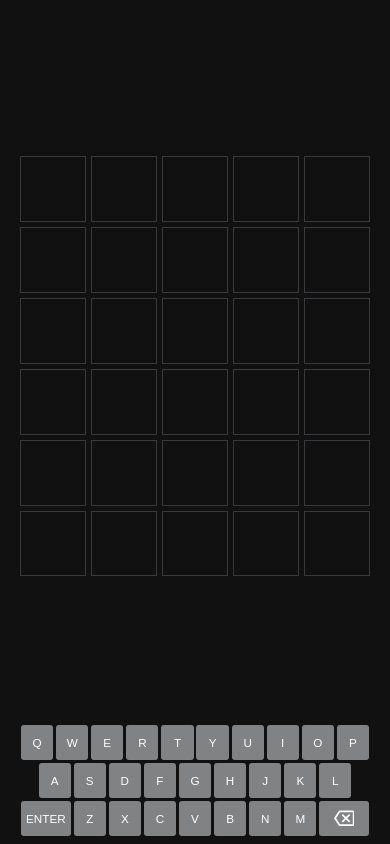
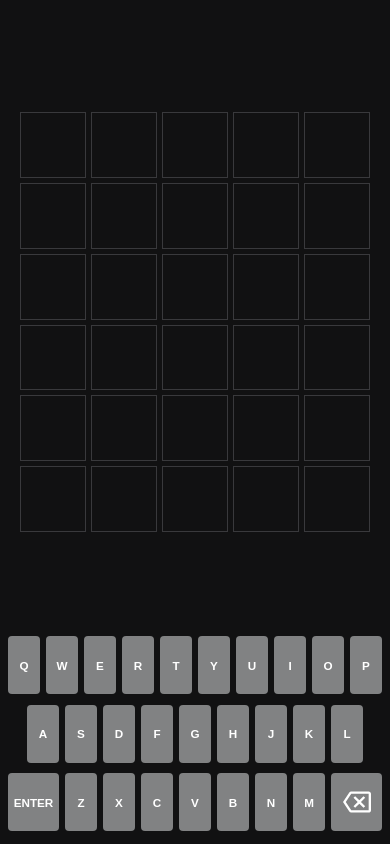
Before and after one commit to DevlinRocha/vvordle, a Vue app: page / in a window 390 px wide. Built offline with nearby package versions, Linux system fonts and the light colour scheme.

Commit message:
Adjust keyboard layout, style, and responsiveness

```diff
--- a/src/components/Keyboard.vue
+++ b/src/components/Keyboard.vue
@@ -31,6 +31,7 @@ function stopInteraction() {
 </script>
 
 <template>
+  <div class="wrapper">
     <div class="keyboard">
       <button
         v-for="letter in ['Q', 'W', 'E', 'R', 'T', 'Y', 'U', 'I', 'O', 'P']"
@@ -79,19 +80,32 @@ function stopInteraction() {
         </svg>
       </button>
     </div>
+  </div>
 </template>
 
 <style scoped>
+.wrapper {
+  width: 100%;
+  height: 200px;
+  max-width: 500px;
+  align-items: flex-end;
+}
+
 .keyboard {
   display: grid;
-  grid-template-columns: repeat(20, minmax(auto, 1.25em));
-  grid-auto-rows: 3em;
-  gap: 0.25em;
+  grid-template-columns: repeat(20, minmax(auto, 1fr));
+  grid-auto-rows: 1fr;
+  gap: 0.375rem;
+  width: 100%;
+  height: 200px;
+  justify-content: center;
 }
 
 .key {
+  display: flex;
+  flex: 1;
+  height: 58px;
   grid-column: span 2;
-  display: flex;
   justify-content: center;
   align-items: center;
   background-color: hsl(
@@ -101,9 +115,10 @@ function stopInteraction() {
   );
   color: white;
   fill: white;
-  border: 0.25em;
-  border-radius: 0.25em;
+  border: 0.25rem;
+  border-radius: 0.25rem;
   font-size: inherit;
+  font-weight: bold;
   text-transform: uppercase;
   cursor: pointer;
   user-select: none;
@@ -114,8 +129,8 @@ function stopInteraction() {
 }
 
 .key > svg {
-  width: 1.75em;
-  height: 1.75em;
+  width: 1.75rem;
+  height: 1.75rem;
 }
 
 .key.wrong {
```
Lines whose indentation alone changed are shown as unchanged.
